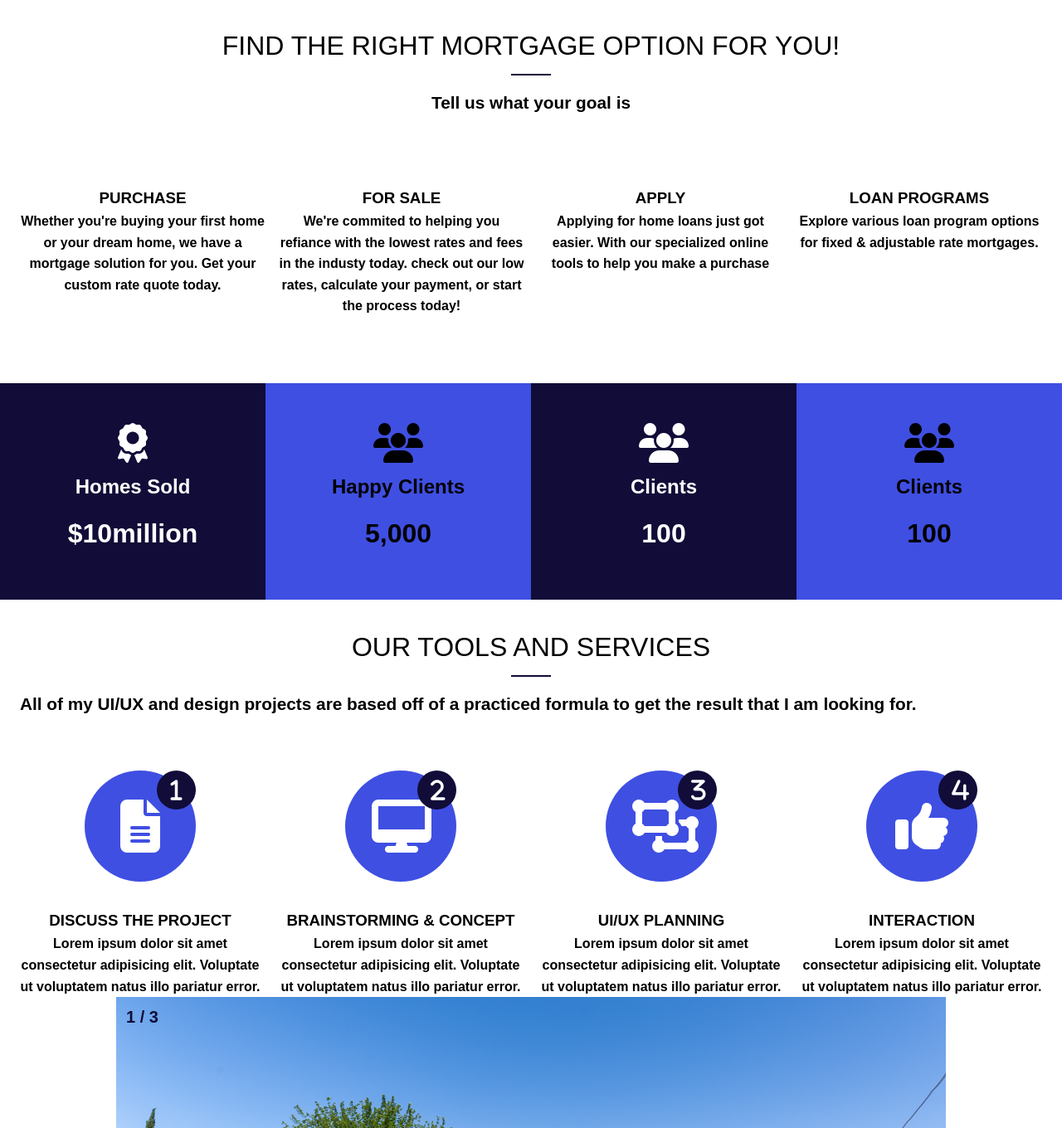
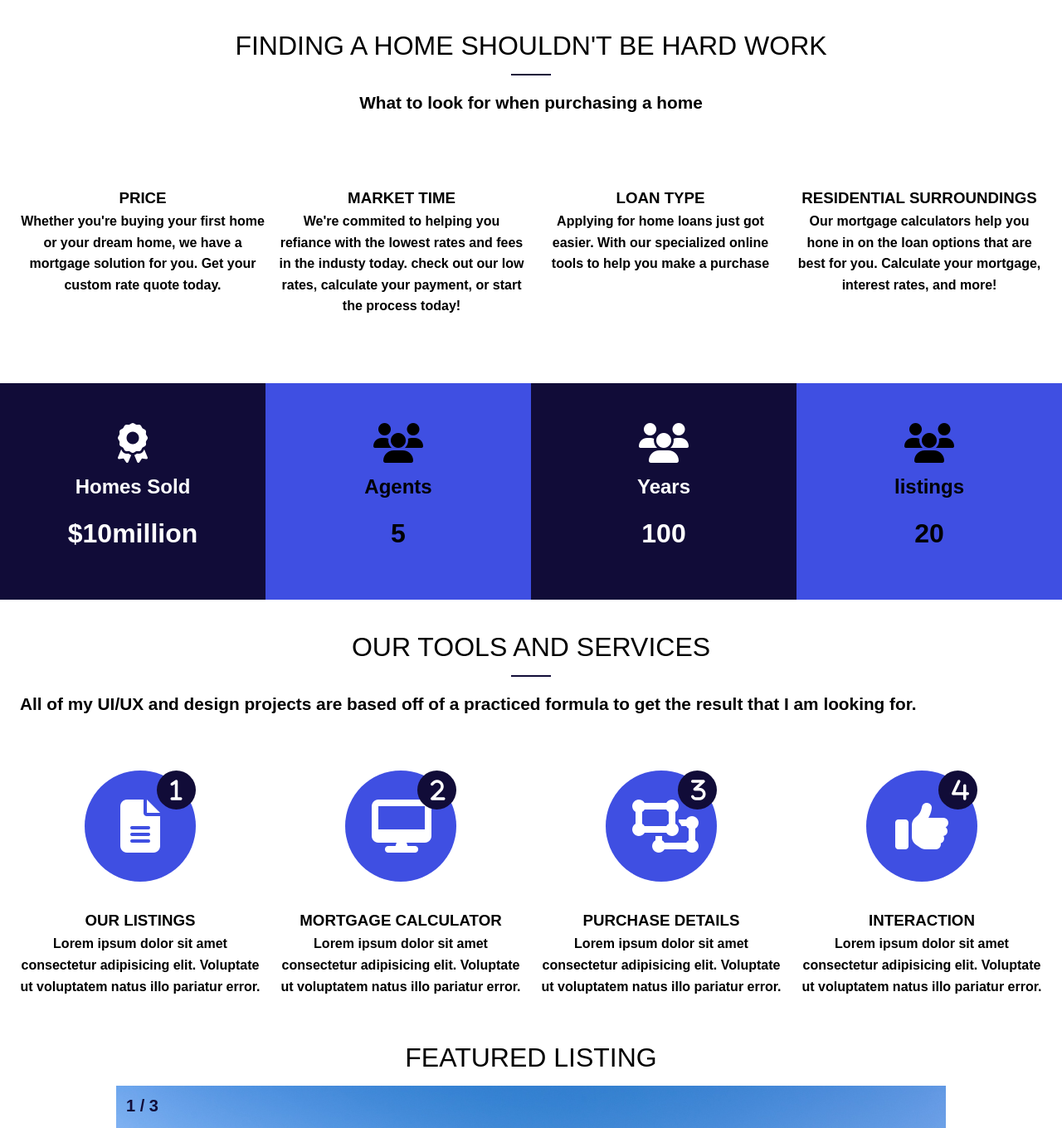
Before and after one commit to Huckleberrry/TheRevolution, a plain HTML site: page index.html in a window 1280 px wide. Shown: the part 802-2162 px from the top of the page at 83% size. Drawn offline with Linux system fonts and the light colour scheme; files whose address does not match are found by name; a web font is replaced by a local one.

Commit message:
New Images/Minor bug fixes

```diff
--- a/index.html
+++ b/index.html
@@ -39,7 +39,7 @@
             ></span>
           </h1>
           <p class="lead">Real-Estate at your fingertips</p>
-          <a href="work.html" class="btn-light">Apply Now</a>
+          <a href="work.html" class="btn-light">Search Now</a>
         </div>
       </div>
     </header>
@@ -47,36 +47,31 @@
     <!-- Section A: Specialize -->
     <section id="home-a" class="text-center py-2">
       <div class="container">
-        <h2 class="section-title">Find the Right Mortgage Option for You!</h2>
+        <h2 class="section-title">Finding a home shouldn't be hard work</h2>
         <div class="bottom-line"></div>
         <p class="lead">
-          Tell us what your goal is
+          What to look for when purchasing a home
         </p>
         <div class="specials">
           <div>
             <i class="fa-solid fa-hand-holding-dollar fa-2x"></i>
-              <h3>Purchase</h3>
+              <h3>Price</h3>
               <p>Whether you're buying your first home or your dream home, we have a mortgage solution for you.  Get your custom rate quote today.</p>
           </div>
           <div>
             <i class="fa-solid fa-sign-hanging fa-2x"></i>
-              <h3>For Sale</h3>
+              <h3>Market Time</h3>
               <p>We're commited to helping you refiance with the lowest rates and fees in the industy today.  check out our low rates, calculate your payment, or start the process today!</p>
           </div>
           <div>
             <i class="fa-solid fa-house-laptop fa-2x"></i>
-              <h3>Apply</h3>
+              <h3>Loan Type</h3>
               <p>Applying for home loans just got easier.  With our specialized online tools to help you make a purchase</p>
           </div>
-          <!-- <div>
+          <div>
             <i class="fa-solid fa-screwdriver-wrench fa-2x"></i>
-              <h3>Online Tools</h3>
+              <h3>Residential Surroundings</h3>
               <p>Our mortgage calculators help you hone in on the loan options that are best for you.  Calculate your mortgage, interest rates, and more!</p>
-          </div> -->
-          <div>
-            <i class="fa-solid fa-chart-simple fa-2x"></i>
-              <h3>Loan Programs</h3>
-              <p>Explore various loan program options for fixed & adjustable rate mortgages.</p>
           </div>
           <div>
             <!-- <i class="fa-solid fa-handshake fa-2x"></i>
@@ -133,22 +128,22 @@
         <div>
           <ul>
             <li><i class="fas fa-users fa-3x"></i></li>
-            <li class="stats-title">Happy Clients</li>
-            <li class="stats-number">5,000</li>
+            <li class="stats-title">Agents</li>
+            <li class="stats-number">5</li>
           </ul>
         </div>
         <div>
           <ul>
             <li><i class="fas fa-users fa-3x"></i></li>
-            <li class="stats-title">Clients</li>
+            <li class="stats-title">Years</li>
             <li class="stats-number">100</li>
           </ul>
         </div>
         <div>
           <ul>
             <li><i class="fas fa-users fa-3x"></i></li>
-            <li class="stats-title">Clients</li>
-            <li class="stats-number">100</li>
+            <li class="stats-title">listings</li>
+            <li class="stats-number">20</li>
           </ul>
         </div>
       </div>
@@ -173,21 +168,21 @@
             <i class="fas fa-file-alt fa-4x process-icon my-2">
               <div class="process-step">1</div>
             </i>
-            <h3>Discuss The Project</h3>
+            <h3>Our Listings</h3>
             <p>Lorem ipsum dolor sit amet consectetur adipisicing elit. Voluptate ut voluptatem natus illo pariatur error.</p>
           </div>
           <div>
             <i class="fas fa-desktop fa-4x process-icon my-2">
               <div class="process-step">2</div>
             </i>
-            <h3>Brainstorming & Concept</h3>
+            <h3>Mortgage Calculator</h3>
             <p>Lorem ipsum dolor sit amet consectetur adipisicing elit. Voluptate ut voluptatem natus illo pariatur error.</p>
           </div>
           <div>
             <i class="fas fa-object-ungroup fa-4x process-icon my-2">
               <div class="process-step">3</div>
             </i>
-            <h3>UI/UX Planning</h3>
+            <h3>Purchase Details</h3>
             <p>Lorem ipsum dolor sit amet consectetur adipisicing elit. Voluptate ut voluptatem natus illo pariatur error.</p>
           </div>
           <div>
@@ -202,46 +197,14 @@
     </section>
 
 
-    <!-- Section D: Listings -->
-    <!-- <section id="home-d" class="text-center py-2">
-      <div class="container">
-        <h2 class="section-title">View Our Listings</h2>
-        <div class="bottom-line"></div>
-        <p class="lead">With our vast array of home listings. It's easy to find the home of your dreams.  A</p>
-        <div class="listings">
-          <div class="listings-step">
-            <img src="/dist/img/Listings/Hesperia_FOR_SALE (1 of 38).jpg" alt="Home-listing">
-            <h3>Home Address/title</h3>
-            <h4>Home Info</h4>
-            <p>Lorem ipsum dolor sit amet consectetur adipisicing elit. Cum sit, quisquam error magnam quos doloribus quod repudiandae. Atque nihil at ea doloremque veniam quam ullam, reiciendis exercitationem excepturi dolore ut.</p>
-          </div>
-          <div class="listings-step">
-            <img src="/dist/img/Listings/Hesperia_FOR_SALE (1 of 38).jpg" alt="Home-listing">
-            <h3>Home Address/title</h3>
-            <h4>Home Info</h4>
-            <p>Lorem ipsum dolor sit amet consectetur adipisicing elit. Cum sit, quisquam error magnam quos doloribus quod repudiandae. Atque nihil at ea doloremque veniam quam ullam, reiciendis exercitationem excepturi dolore ut.</p>
-          </div>
-          <div class="listings-step">
-            <img src="/dist/img/Listings/Hesperia_FOR_SALE (1 of 38).jpg" alt="Home-listing">
-            <h3>Home Address/title</h3>
-            <h4>Home Info</h4>
-            <p>Lorem ipsum dolor sit amet consectetur adipisicing elit. Cum sit, quisquam error magnam quos doloribus quod repudiandae. Atque nihil at ea doloremque veniam quam ullam, reiciendis exercitationem excepturi dolore ut.</p>
-          </div>
-          <div class="listings-step">
-            <img src="/dist/img/Listings/Hesperia_FOR_SALE (1 of 38).jpg" alt="Home-listing">
-            <h3>Home Address/title</h3>
-            <h4>Home Info</h4>
-            <p>Lorem ipsum dolor sit amet consectetur adipisicing elit. Cum sit, quisquam error magnam quos doloribus quod repudiandae. Atque nihil at ea doloremque veniam quam ullam, reiciendis exercitationem excepturi dolore ut.</p>
-          </div>
-          </div>
-      </div>
-    </section> -->
+
 
 
 
 <!-- Slideshow container -->
-<section id="home-e">
+<section id="home-e" class="py-3">
 
+  <h1 class="section-title">Featured Listing</h1>
   <div   class="slideshow-container">
 
     <!-- Full-width images with number and caption text -->
@@ -255,7 +218,7 @@
 
     <div class="mySlides fade">
       <div class="numbertext">2 / 3</div>
-      <img src="img/Listings/Hesperia_FOR_SALE (1 of 38).jpg" style="width:100%">
+      <img src="img/Listings/Hesperia_FOR_SALE (25 of 38).jpg" style="width:100%">
       <div class="text">For Sale</div>
       <p>JUST SOLD</p>
       <p>Hesperia, CA</p>
@@ -263,8 +226,10 @@
 
     <div class="mySlides fade">
       <div class="numbertext">3 / 3</div>
-      <img src="img/Listings/Hesperia_FOR_SALE (1 of 38).jpg" style="width:100%">
+      <img src="img/Listings/Hesperia_FOR_SALE (5 of 38).jpg" style="width:100%">
       <div class="text">For Sale</div>
+      <p>JUST SOLD</p>
+      <p>Hesperia,CA</p>
     </div>
 
     <!-- Next and previous buttons -->
```
Also changed, not shown: about.html (+2 -2 lines), img/Listings/Hesperia_FOR_SALE (25 of 38).jpg (added), img/Listings/Hesperia_FOR_SALE (5 of 38).jpg (added).
